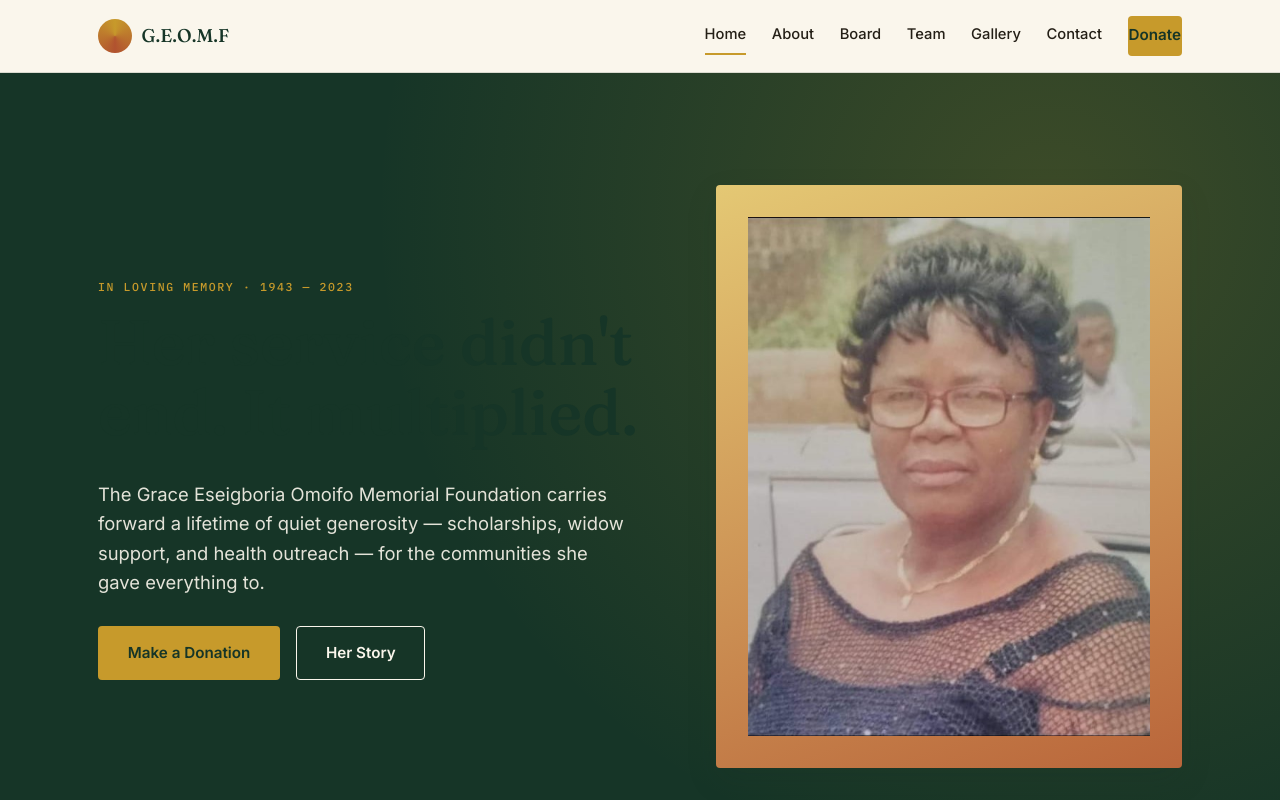
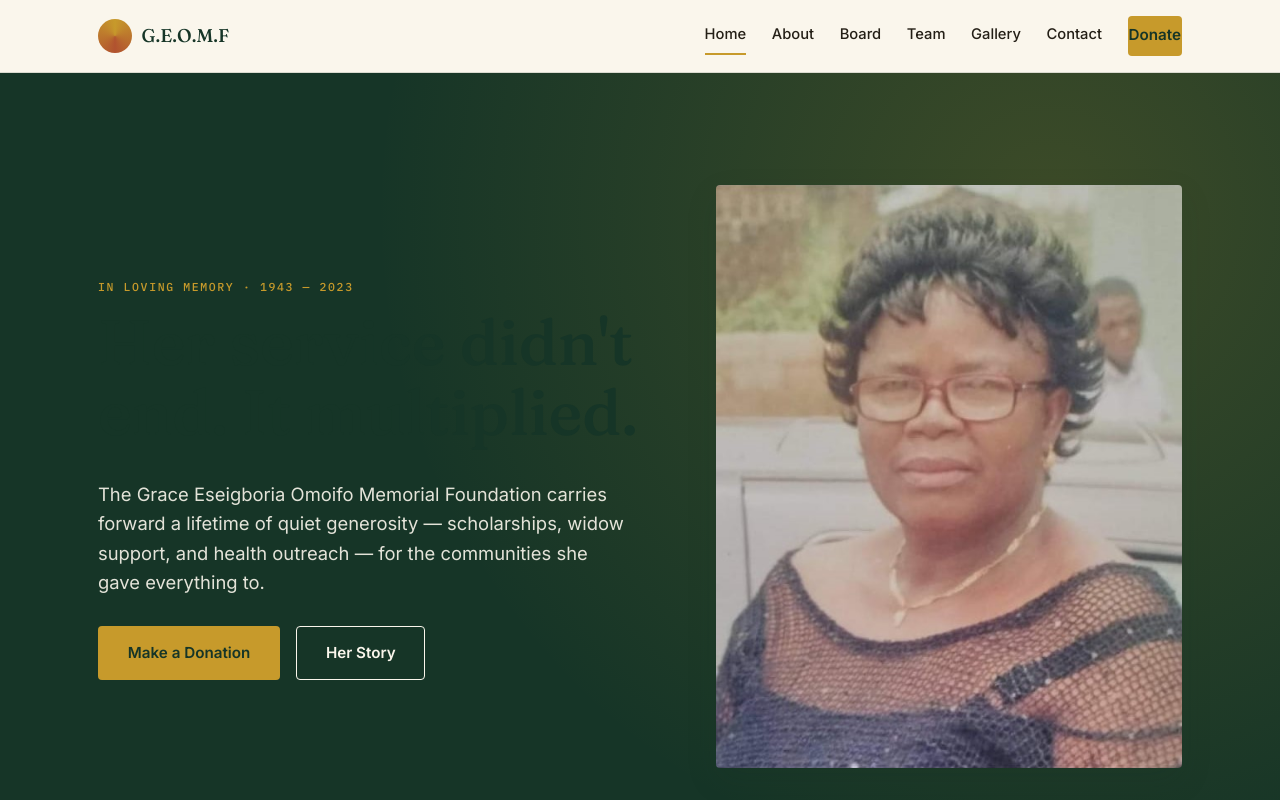
Before and after one commit to the-wolfhead/geomf01, a React (Vite) app: page / in a window 1280 px wide. Shown: the top 800 px of the page. Built offline with nearby package versions, Linux system fonts and the light colour scheme.

Commit message:
Refactor hero portrait styles in index.css
Removed background gradient and styling for hero portrait.

```diff
--- a/src/index.css
+++ b/src/index.css
@@ -234,13 +234,11 @@ button, input, textarea, select {
 .hero__portrait {
   aspect-ratio: 4/5;
   border-radius: var(--radius);
-  background: linear-gradient(160deg, var(--gold-soft), var(--clay) 120%);
-  display: flex; align-items: center; justify-content: center;
-  font-family: var(--font-display);
-  color: var(--ink);
-  text-align: center;
-  padding: 2rem;
+  overflow: hidden;
   box-shadow: var(--shadow);
+  object-fit: cover;
+  width: 100%;
+}
 }
 @media (max-width: 860px) {
   .hero__grid { grid-template-columns: 1fr; }
```
